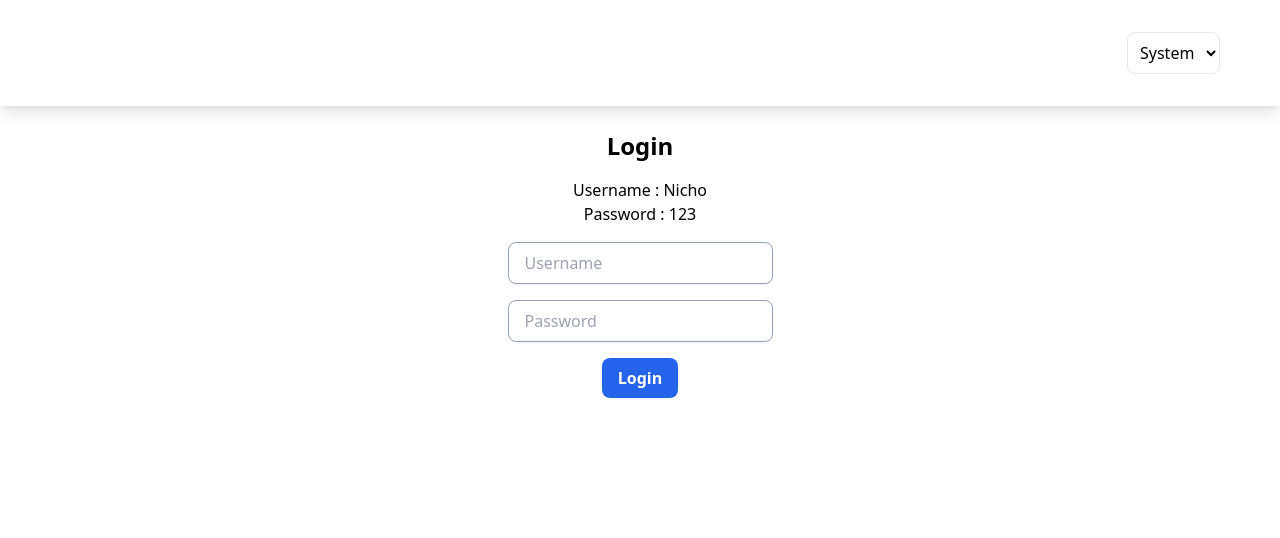
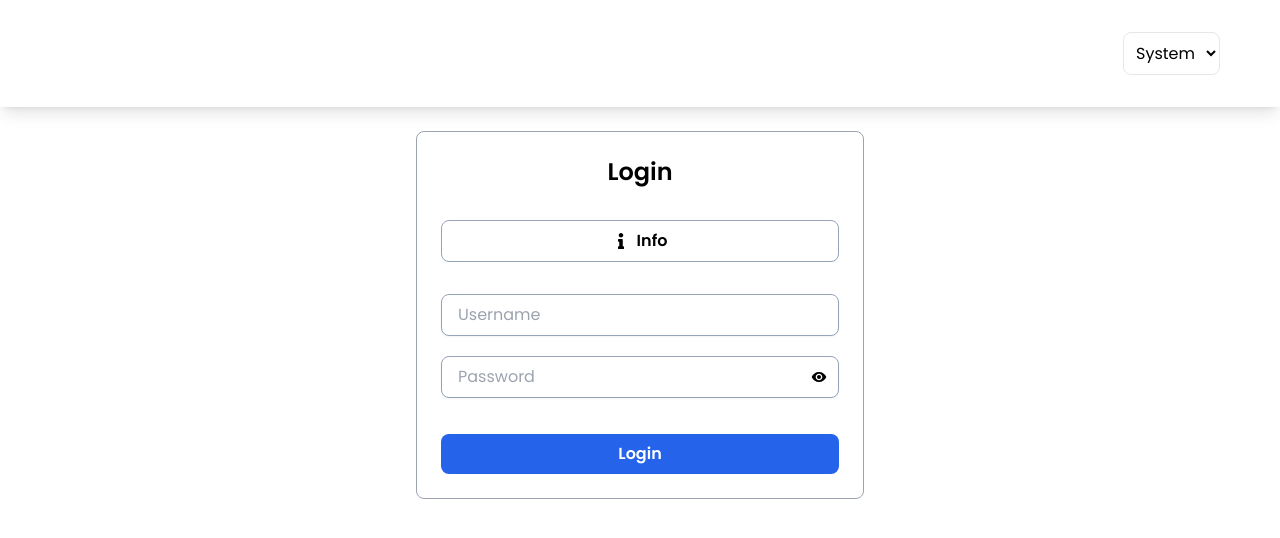
Before and after one commit to NichoAdhyatma/aksamedia_test, a React (Vite) app: page / in a window 1280 px wide. Shown: the top 538 px of the page. Built offline with nearby package versions, Linux system fonts and the light colour scheme.

Commit message:
update : finishing ✅

```diff
--- a/src/assets/index.css
+++ b/src/assets/index.css
@@ -1,6 +1,14 @@
+@import url('https://fonts.googleapis.com/css2?family=Poppins:ital,wght@0,100;0,200;0,300;0,400;0,500;0,600;0,700;0,800;0,900;1,100;1,200;1,300;1,400;1,500;1,600;1,700;1,800;1,900&display=swap');
+
 @tailwind base;
 @tailwind components;
 @tailwind utilities;
+
+* {
+    font-family: "Poppins", sans-serif;
+    font-style: normal;
+}
+
 
 @layer base {
     ::-webkit-scrollbar {
--- a/src/components/Card/CardTitle.tsx
+++ b/src/components/Card/CardTitle.tsx
@@ -3,6 +3,6 @@ import {twMerge} from "tailwind-merge";
 
 export const CardTitle = ({className, children, ...props}: ComponentProps<'h1'>) => {
     return (
-        <h1 className={twMerge('text-lg font-semibold', className)} {...props}>{children}</h1>
+        <h1 className={twMerge('text-2xl font-semibold', className)} {...props}>{children}</h1>
     );
 };
--- a/src/components/Dropdown.tsx
+++ b/src/components/Dropdown.tsx
@@ -39,7 +39,7 @@ export const Dropdown = ({triggerLabel, icon, children}: DropdownProps) => {
                     {icon}
                 </div>
 
-                <p className={'truncate text-xs max-w-[10ch]'}>
+                <p className={'truncate text-sm max-w-[10ch]'}>
                     {triggerLabel}
                 </p>
 
--- a/src/components/Modal.tsx
+++ b/src/components/Modal.tsx
@@ -1,4 +1,5 @@
 import React, {useState} from 'react';
+import {IoCloseCircleSharp} from "react-icons/io5";
 
 interface ModalProps {
     open?: boolean;
@@ -30,7 +31,7 @@ const Modal: React.FC<ModalProps> = ({onOpenChange, open, trigger, children}) =>
                             onClick={() => handleTriggerClick(false)}
                             className="absolute top-2 right-2 text-gray-500 hover:text-gray-700 focus:outline-none"
                         >
-                            &times;
+                            <IoCloseCircleSharp size={30}/>
                         </button>
                         {children}
                     </div>
--- a/src/components/NoteList.tsx
+++ b/src/components/NoteList.tsx
@@ -56,9 +56,9 @@ export const NoteList = ({notes, actions}: NoteListProps) => {
                 .map((note) => (
                     <Card key={note.id}>
                         <CardTitle>{note.title}</CardTitle>
-                        <CardContent>
+                        <CardContent className={'mt-1'}>
                             <p>{note.content}</p>
-                            <p>{formatDateFromMs(note.lastUpdate ?? Date.now())}</p>
+                            <p className={'text-slate-500'}>{formatDateFromMs(note.lastUpdate ?? Date.now())}</p>
 
                             <Row className="justify-end">
                                 <Button
--- a/src/components/TextField.tsx
+++ b/src/components/TextField.tsx
@@ -1,14 +1,38 @@
-import {ComponentProps} from "react";
+import {ComponentProps, useState} from "react";
 import {twMerge} from "tailwind-merge";
+import {MdVisibility, MdVisibilityOff} from "react-icons/md";
 
-export const TextField = ({className, ...props}: ComponentProps<'input'>) => {
+export const TextField = ({className, type = 'text', ...props}: ComponentProps<'input'>) => {
+    const [showPassword, setShowPassword] = useState<boolean>(type === 'password');
+
+    const toggleShowPassword = () => {
+        setShowPassword(!showPassword);
+    };
+
     return (
-        <input
-            className={
-                twMerge('px-4 py-2 border-[1px] focus:outline-none bg-white dark:bg-gray-800 focus:ring-1 border-slate-400' +
-                    ' ring-blue-600 shadow-sm rounded-lg w-full', className)
-            }
-            {...props}
-        />
+        <div className="relative">
+            <input
+                type={showPassword ? 'text' : type}
+                className={twMerge(
+                    'px-4 py-2 border-[1px] focus:outline-none bg-white dark:bg-gray-800 focus:ring-1 border-slate-400' +
+                    ' ring-blue-600 shadow-sm rounded-lg w-full',
+                    className
+                )}
+                {...props}
+            />
+            {type === 'password' && (
+                <button
+                    type="button"
+                    onClick={toggleShowPassword}
+                    className="absolute inset-y-0 right-0 flex items-center pr-3"
+                >
+                    {showPassword ? (
+                        <MdVisibility/>
+                    ) : (
+                        <MdVisibilityOff/>
+                    )}
+                </button>
+            )}
+        </div>
     );
 };
--- a/src/components/layout/AppLayout.tsx
+++ b/src/components/layout/AppLayout.tsx
@@ -12,15 +12,16 @@ import {FaUser} from "react-icons/fa";
 export const AppLayout = ({className, children, ...props}: ComponentProps<'div'>) => {
     const {handleLogout, authUser} = useAuth();
 
-
     const navigate = useNavigate();
 
     return (
         <div
-            className={twMerge('w-full min-h-screen h-full bg-white dark:bg-gray-800 dark:text-white', className)} {...props}>
+            className={twMerge('w-full min-h-screen h-full bg-white dark:bg-gray-800' +
+                ' dark:text-white', className)} {...props}>
             <Navbar>
                 <NavbarContent className={'flex justify-end pr-5'}>
-                    {authUser?.username && <Dropdown icon={<FaUser/>} triggerLabel={authUser?.fullName ?? ""}>
+                    {authUser?.username &&
+                        <Dropdown icon={<FaUser/>} triggerLabel={authUser?.fullName ?? ""}>
                             <Column className={'space-y-4 w-full items-stretch px-4'}>
                                 <Button variant={'ghost'} onClick={() => navigate('/')}>
                                     Home
--- a/src/hooks/useAuth.tsx
+++ b/src/hooks/useAuth.tsx
@@ -6,6 +6,7 @@ export const useAuth = () => {
     const formRef = useRef<HTMLFormElement>(null);
     const context = useContext(UsernameContext);
     const navigate = useNavigate();
+
 
     const loginValidation = (username: string | null, password?: string | null) => {
         if (username === 'Nicho' && password === '123') {
@@ -44,6 +45,22 @@ export const useAuth = () => {
         loginValidation(username, password);
     };
 
+    const handleUpdateProfile = (e: FormEvent<HTMLFormElement>) => {
+        e.preventDefault();
+
+        if (!formRef.current) return;
+
+        const formData = new FormData(formRef.current);
+
+        const fullName = formData.get('fullName') as string;
+
+        localStorage.setItem('fullName', fullName);
+
+        context?.setFullName(fullName);
+
+        alert('Update Success');
+    }
+
     const handleLogout = () => {
         localStorage.removeItem('username');
         context?.setUsername(undefined);
@@ -53,5 +70,6 @@ export const useAuth = () => {
         alert('Logout Success');
     }
 
-    return {formRef, authUser: context, handleLogin, handleLogout}
+
+    return {formRef, authUser: context, handleLogin, handleUpdateProfile, handleLogout}
 }
--- a/src/pages/AuthPage.tsx
+++ b/src/pages/AuthPage.tsx
@@ -3,24 +3,39 @@ import {Button} from "@/components/Button";
 import {TextField} from "@/components/TextField";
 import {useAuth} from "@/hooks/useAuth.tsx";
 import {AppLayout} from "@/components/layout/AppLayout";
+import Modal from "@/components/Modal.tsx";
+import {FaInfo} from "react-icons/fa";
 
 function AuthPage() {
     const {formRef, handleLogin} = useAuth();
 
     return (
         <AppLayout>
-            <Column className={'space-y-4'}>
+            <Column className={'gap-4 rounded-lg items-stretch max-w-md mx-auto w-full border-[1px]' +
+                ' border-gray-400 p-6'}>
                 <h1 className={'font-semibold text-2xl text-center'}>Login</h1>
 
-                <Column>
-                    <p>Username : Nicho</p>
-                    <p>Password : 123</p>
-                </Column>
+                <Modal
+                    trigger={
+                        <Button variant={'ghost'}
+                                className={'flex gap-x-2 justify-center items-center border-[1px] border-slate-400 w-full my-4'}>
+                            <FaInfo/>
+                            <p>Info</p>
+                        </Button>}>
+                    <Column className={'items-center gap-y-4'}>
+                        <h1 className={'text-2xl font-semibold'}>Welcome to the app</h1>
+                        <p className={'text-center'}>
+                            Username : Nicho
+                            <br/>
+                            Password : 123
+                        </p>
+                    </Column>
+                </Modal>
 
                 <form
                     ref={formRef}
                     onSubmit={handleLogin}>
-                    <Column className={'space-y-4'}>
+                    <Column className={'items-stretch gap-y-5'}>
                         <TextField
                             placeholder={'Username'}
                             name={'username'}
@@ -36,7 +51,7 @@ function AuthPage() {
                             required
                         />
 
-                        <Button type={'submit'}>
+                        <Button type={'submit'} className={'mt-4'}>
                             Login
                         </Button>
                     </Column>
--- a/src/pages/ProfilePage.tsx
+++ b/src/pages/ProfilePage.tsx
@@ -3,41 +3,26 @@ import {Column} from "@/components/Column.tsx";
 import {Button} from "@/components/Button.tsx";
 import {TextField} from "@/components/TextField";
 import {useAuth} from "@/hooks/useAuth.tsx";
-import {FormEvent} from "react";
+import {useNavigate} from "react-router-dom";
 
 export const ProfilePage = () => {
-    const {authUser, formRef} = useAuth();
+    const {authUser, formRef, handleUpdateProfile} = useAuth();
 
-    const handleUpdate = (e: FormEvent<HTMLFormElement>) => {
-        e.preventDefault();
+    const navigate = useNavigate();
 
-        if(!formRef.current) return;
-
-        const formData = new FormData(formRef.current);
-
-        const fullName = formData.get('fullName') as string;
-
-        localStorage.setItem('fullName', fullName);
-
-        authUser?.setFullName(fullName);
-
-        alert('Update Success');
-
-    }
     return (
         <AppLayout>
-            <Column className={'max-w-lg w-full mx-auto space-y-4'}>
-                <h1 className={'text-2xl font-semibold'}>Profile Page</h1>
+            <Column className={'max-w-md mx-auto items-stretch space-y-4'}>
+                <Button variant={'ghost'} className={'border-[1px] mb-2'} onClick={() => navigate('/')}>Back</Button>
+                <h1 className={'text-2xl font-semibold text-center'}>Profile Page</h1>
 
-                <form ref={formRef} onSubmit={handleUpdate}>
-                    <Column className={'w-full space-y-4'}>
+                <form ref={formRef} onSubmit={handleUpdateProfile}>
+                    <Column className={'w-full items-stretch mx-auto max-w-md gap-y-2'}>
                         <label>Full Name</label>
                         <TextField placeholder={'Full Name'} name={'fullName'} defaultValue={authUser?.fullName}/>
-                        <Button>Update</Button>
+                        <Button className={'mt-4'}>Update</Button>
                     </Column>
                 </form>
-
-
             </Column>
         </AppLayout>
     );
```
Also changed, not shown: src/pages/DashboardPage.tsx (+12 -7 lines). Lines whose indentation alone changed are shown as unchanged.
